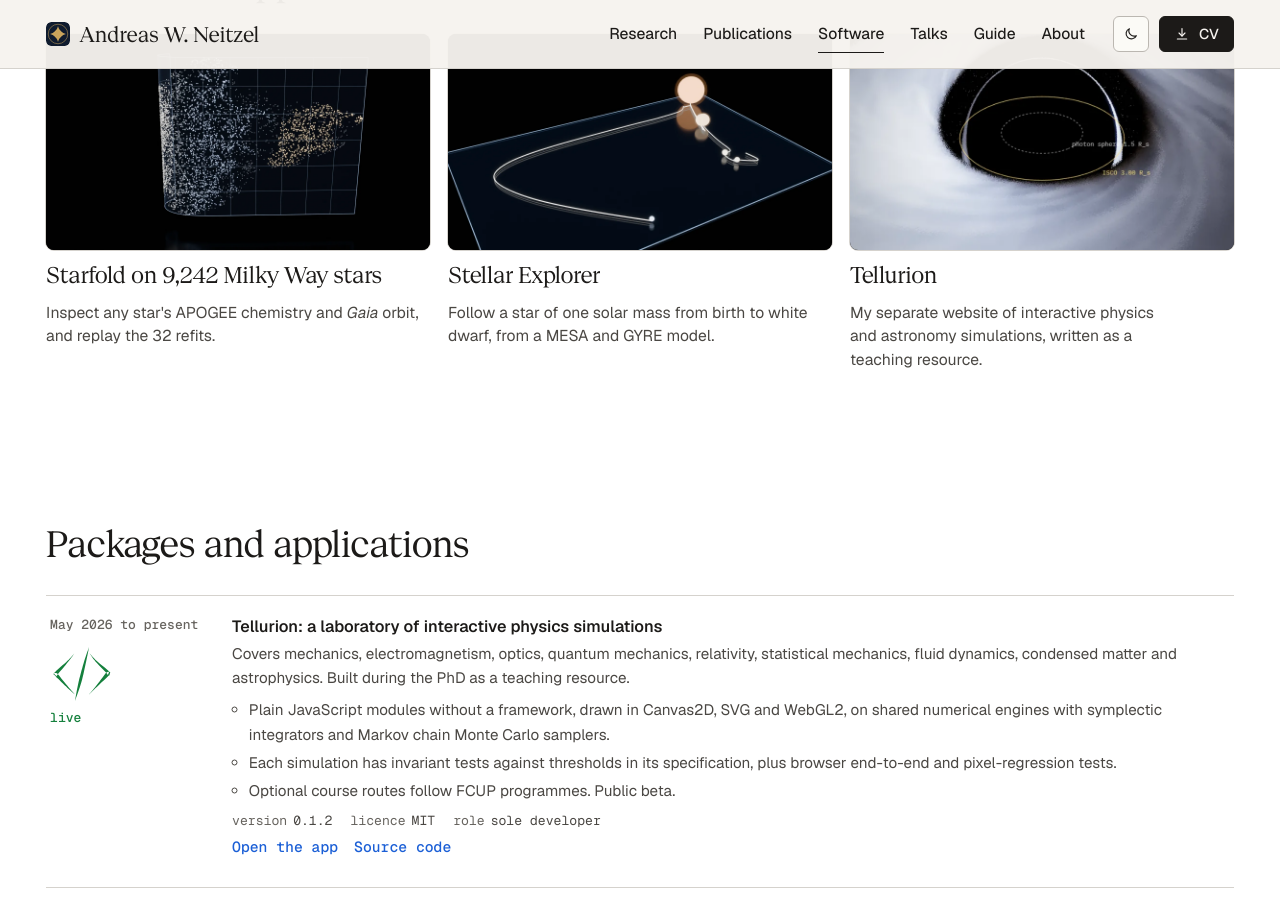
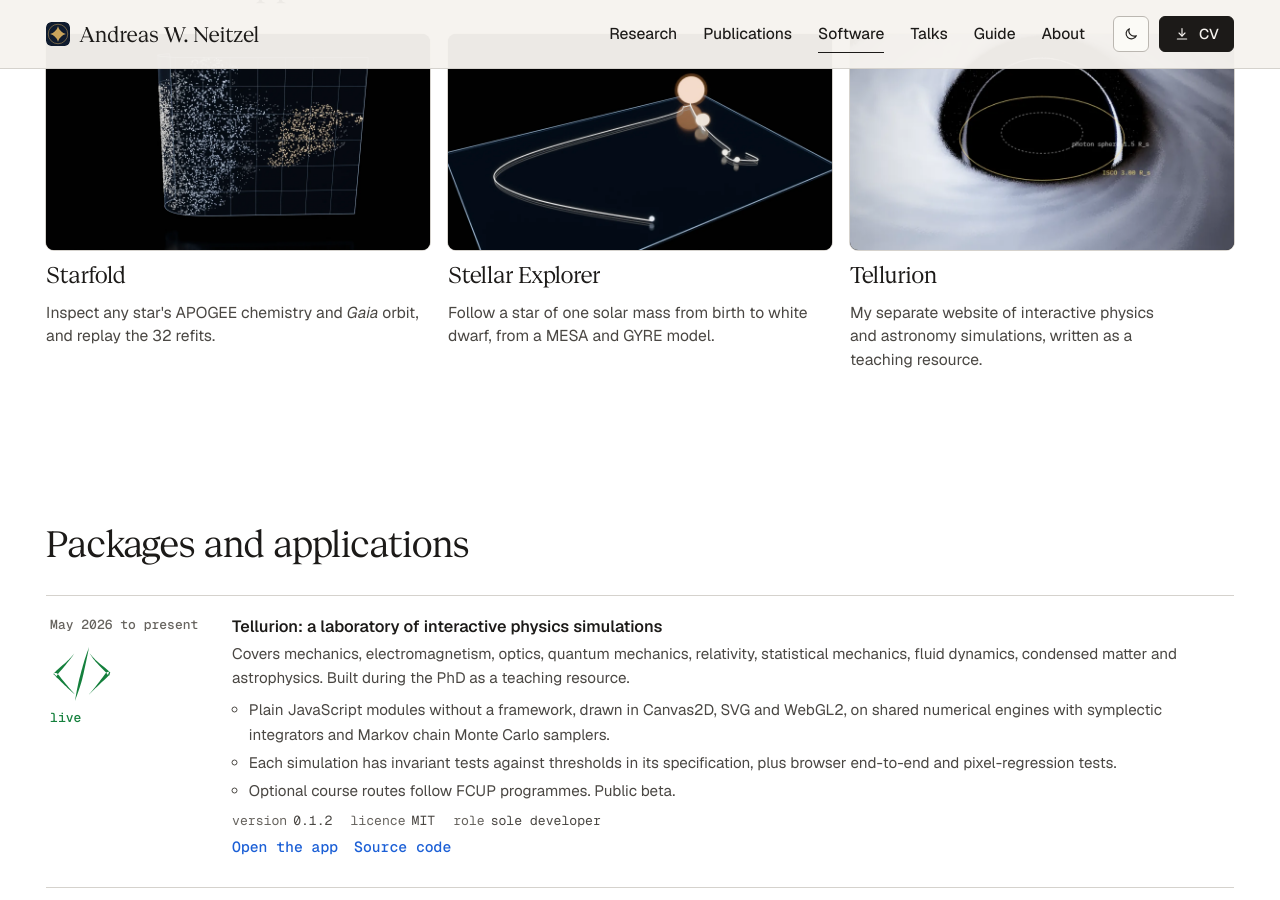
Before and after one commit to AndreasWNeitzel/AndreasWNeitzel.github.io, a Jekyll site: the page built from _pages/software.md, in a window 1280 px wide and 900 px high, scrolled down 3133 px. Built offline with Jekyll 4.4.1, drawn with Linux system fonts in a browser that asks for light colours.

Commit message:
Title the Starfold demo plainly

```diff
--- a/_data/copy.yml
+++ b/_data/copy.yml
@@ -191,7 +191,7 @@ software:
   demos_lead: "Larger tools built on real catalogues and stellar models, to explore in the browser."
   demos:
     - id: "starfold-demo"
-      title: "Starfold on 9,242 Milky Way stars"
+      title: "Starfold"
       text: "Inspect any star's APOGEE chemistry and <i>Gaia</i> orbit, and replay the 32 refits."
     - id: "stellar-explorer"
       title: "Stellar Explorer"
```
